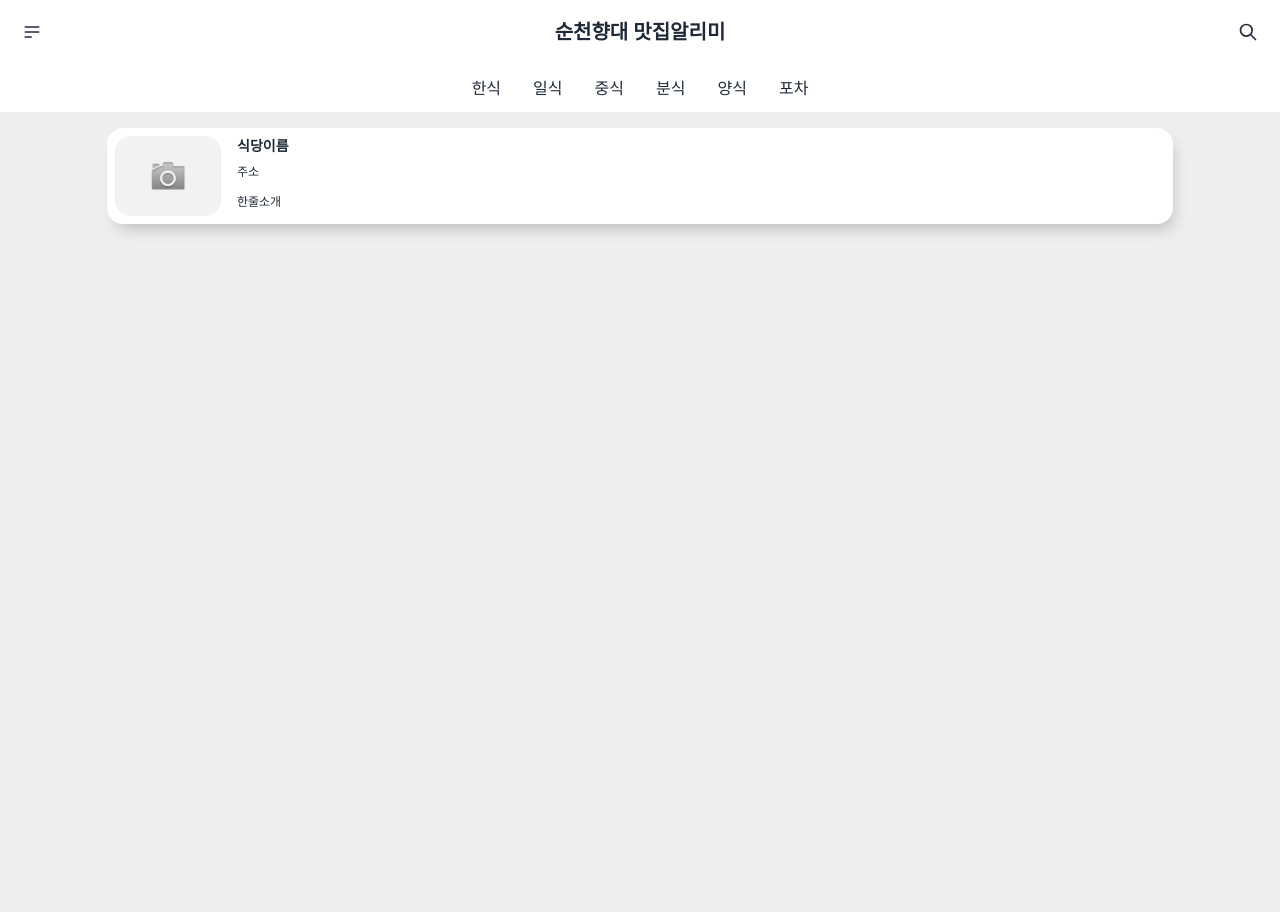
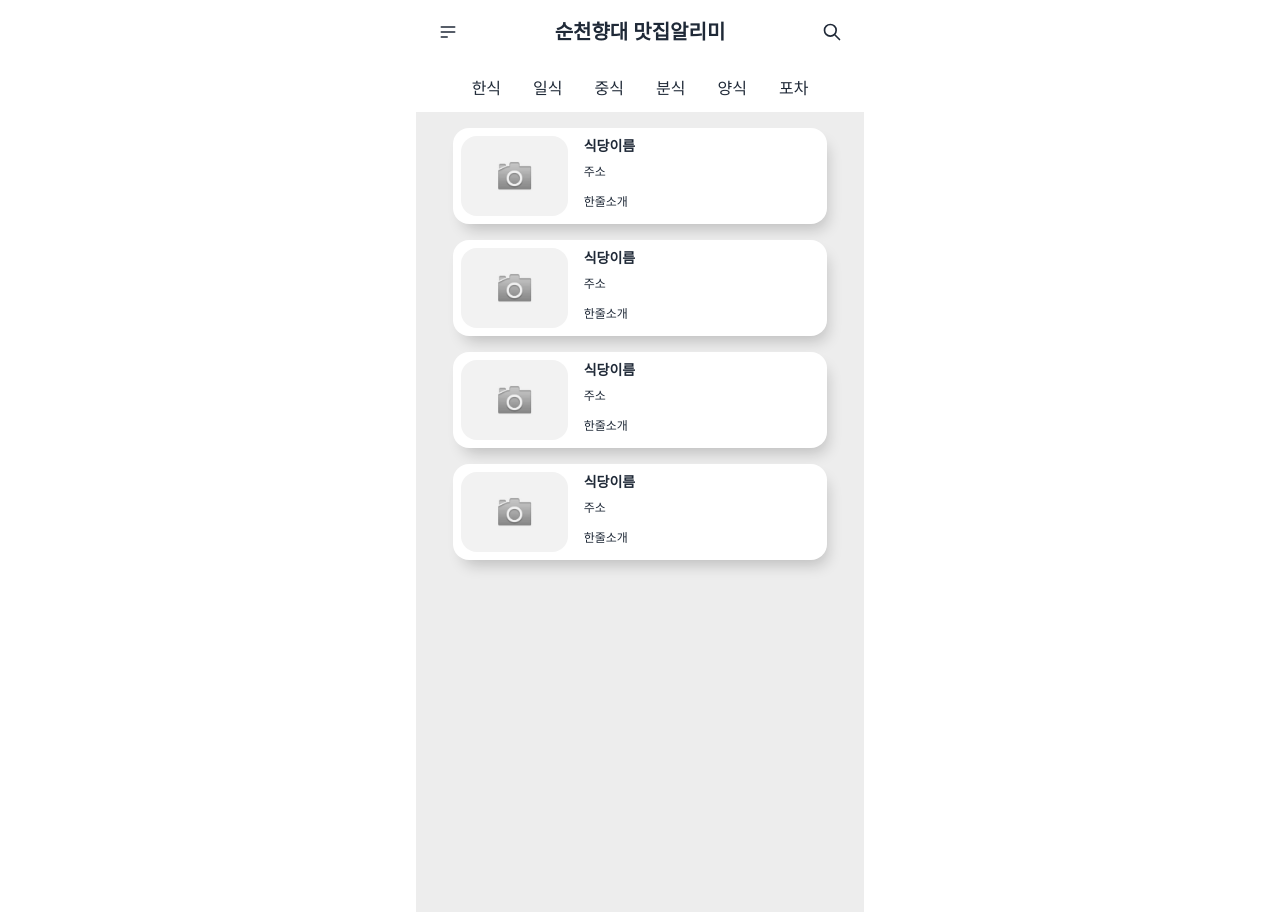
Before and after one commit to Antraxmin/SCH-Food, a Next.js app: page / in a window 1280 px wide. Built offline with nearby package versions, Linux system fonts and the light colour scheme; a web font is replaced by a local one.

Commit message:
[#1] apply global layout

```diff
--- a/components/common/Category.tsx
+++ b/components/common/Category.tsx
@@ -1,6 +1,6 @@
 export default function Category() {
   return (
-    <div className="w-full flex justify-center bg-white mt-12 fixed top-4 z-30">
+    <div className="w-full flex justify-center bg-white mt-12 fixed top-4 z-30 max-w-md">
       <ul className="menu menu-horizontal bg-base-100">
         <li>
           <a>한식</a>
--- a/components/common/Header.tsx
+++ b/components/common/Header.tsx
@@ -1,6 +1,6 @@
 function Header() {
   return (
-    <div className="navbar bg-base-100 fixed top-0 z-50">
+    <div className="navbar bg-base-100 fixed top-0 z-50 max-w-md">
       <div className="navbar-start">
         <div className="dropdown">
           <label tabIndex={0} className="btn btn-ghost btn-circle">
--- a/pages/index.tsx
+++ b/pages/index.tsx
@@ -10,6 +10,9 @@ export default function Home() {
       <Category />
       <main className="flex-1 mt-28 h-screen">
         <Card />
+        <Card />
+        <Card />
+        <Card />
       </main>
     </Fragment>
   );
--- a/styles/globals.css
+++ b/styles/globals.css
@@ -4,7 +4,9 @@
 
 body {
   font-family: -apple-system, Pretendard-Bold, sans-serif;
-  background-color: #eeeeee;
+  background-color: hsl(0, 0%, 93%);
+  max-width: 448px;
+  margin: auto;
 }
 
 @font-face {
```
